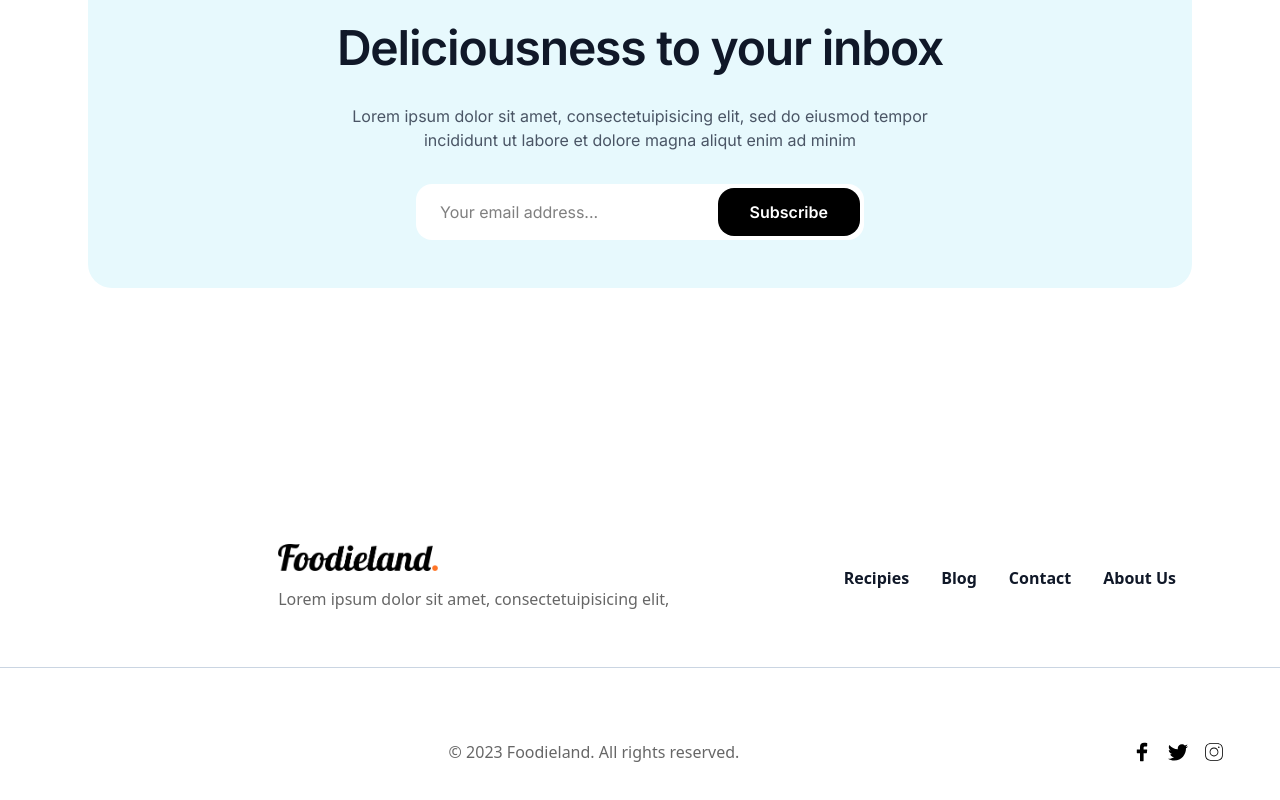
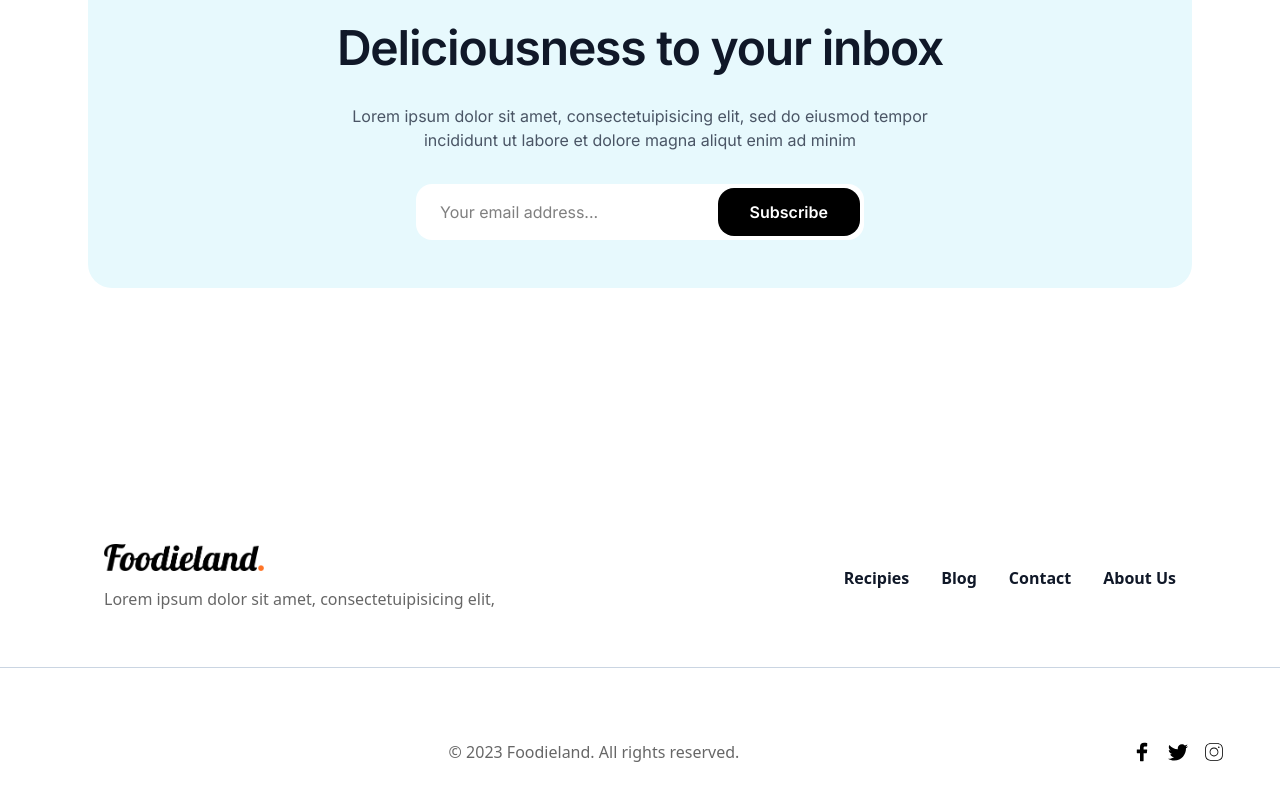
Before and after one commit to lutfur06/tailwind-starter, a website: page index.html in a window 1280 px wide. Shown: the part 5504-6304 px from the top of the page. Drawn offline with nearby package versions, Linux system fonts and the light colour scheme.

Commit message:
Homepage4

```diff
--- a/index.html
+++ b/index.html
@@ -1206,7 +1206,7 @@ to make your day</h1>
      <footer >
         <div class="mx-auto  max-w-[1440px] min-w-[280px] py-8 md:pt-32 px-8 md:px-12 lg:px-14" >
         <div class="flex flex-col md:flex-row justify-between items-center md:mx-12 mx-auto md:pb-6">
-        <div class="mx-auto text-center md:text-left">
+        <div class="mx-auto md:mx-0 text-center md:text-left">
             <img src="assets/Foodieland.png" alt=""  class="w-32 md:w-40 mb-4 block mx-auto md:mx-0">
             <p class="text-[#00000099]">Lorem ipsum dolor sit amet, consectetuipisicing elit, </p>
         </div>
```
Also changed, not shown: style.css.
